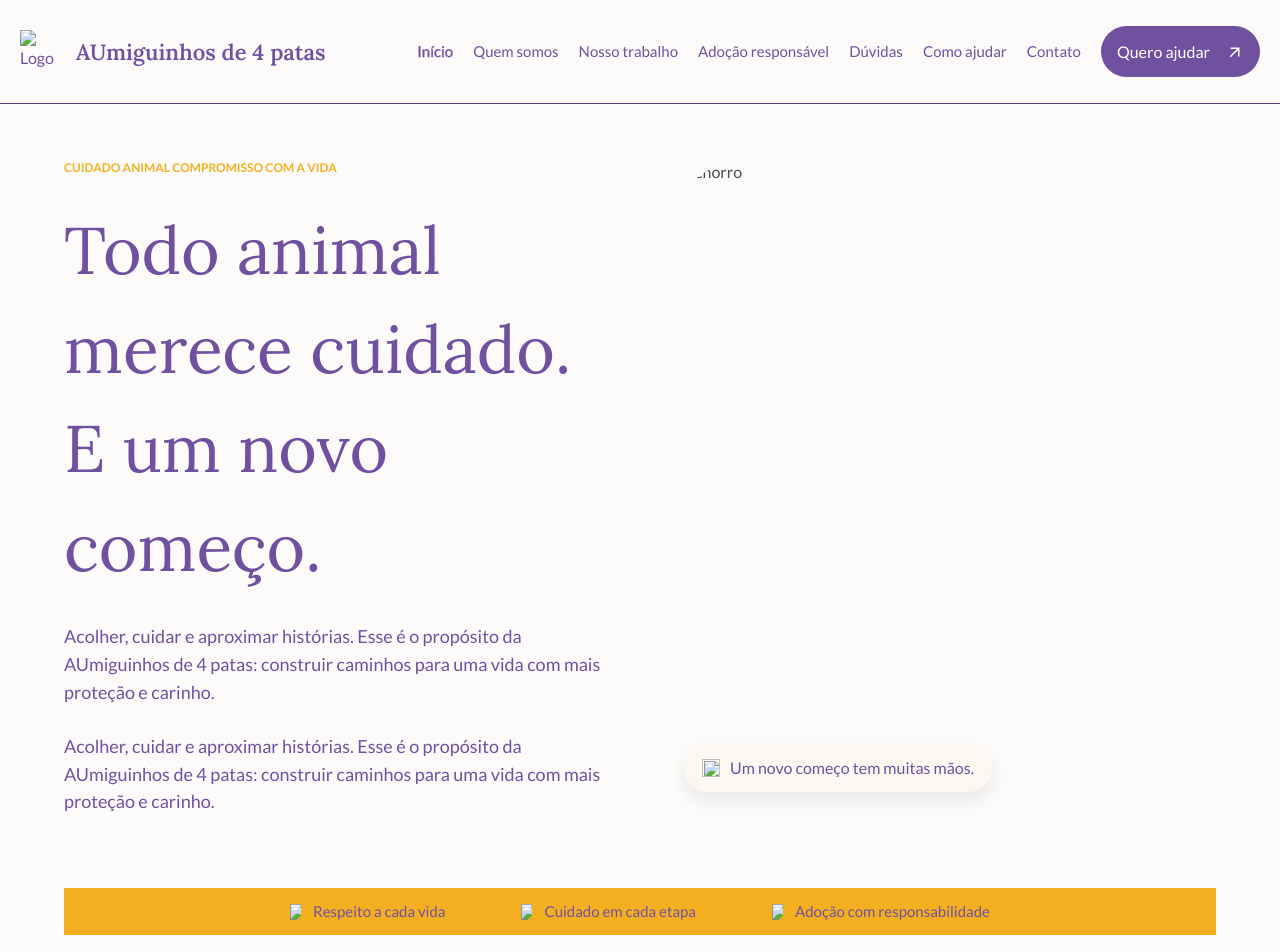
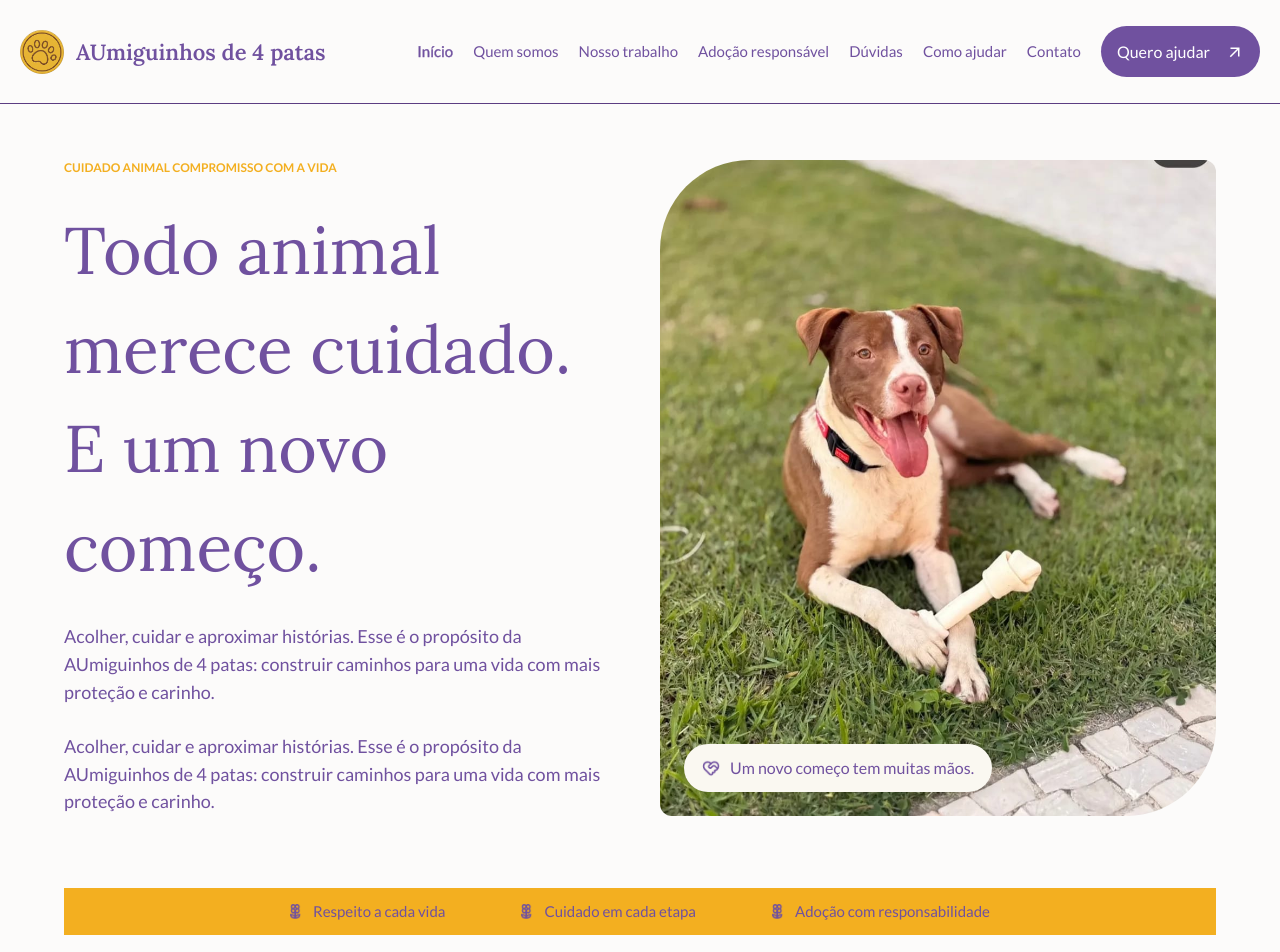
Before and after one commit to De-grao-em-grao/landing-page-ong, a plain HTML site: page index.html in a window 1280 px wide. Shown: the top 952 px of the page. Drawn offline with nearby package versions, Linux system fonts and the light colour scheme.

Commit message:
Atualização das imagens

```diff
--- a/index.html
+++ b/index.html
@@ -14,7 +14,7 @@
   <!-- Navbar -->
   <div class="navbar-container">
     <div class="navbar-logo-container">
-      <img class="rodape_logo" src="moeda_sem_fundo_recortada.png" alt="Logo Aumiguinhos de 4 patas">
+      <img class="rodape_logo" src="Aumiguinhos de 4 patas/moeda_sem_fundo_recortada.png" alt="Logo Aumiguinhos de 4 patas">
       <p class="navbar-logo-text">AUmiguinhos de 4 patas</p>
     </div>
     <nav class="navbar">
@@ -50,9 +50,9 @@
         </p>
       </div>
       <div class="inicio-container-image-wrapper">
-        <img src="cachorro.jpg" alt="Cachorro">
+        <img src="Aumiguinhos de 4 patas/cachorro-scooby.jpg" alt="Cachorro">
         <div class="image-badge-wrapper">
-          <img class="image-badge-image" src="heart-handshake.png" alt="">
+          <img class="image-badge-image" src="Aumiguinhos de 4 patas/heart-handshake.png" alt="">
           <p>Um novo começo tem muitas mãos.</p>
         </div>
       </div>
@@ -60,15 +60,15 @@
 
     <div class="steps-container">
       <div class="step-wrapper">
-        <img class="step-image" src="flower.png">
+        <img class="step-image" src="Aumiguinhos de 4 patas/flower.png">
         <p>Respeito a cada vida</p>
       </div>
       <div class="step-wrapper">
-        <img class="step-image" src="flower.png">
+        <img class="step-image" src="Aumiguinhos de 4 patas/flower.png">
         <p>Cuidado em cada etapa</p>
       </div>
       <div class="step-wrapper">
-        <img class="step-image" src="flower.png">
+        <img class="step-image" src="Aumiguinhos de 4 patas/flower.png">
         <p>Adoção com responsabilidade</p>
       </div>
     </div>
@@ -76,7 +76,7 @@
     <div id="quem-somos" class="quem-somos-container">
 
     <div class="quem-somos-image-wrapper">
-        <img src="cachorro.jpg" alt="Cachorro">
+        <img src="Aumiguinhos de 4 patas/cachorra-princesa.jpg" alt="Cachorra">
     </div>
 
     <div class="quem-somos-container-text-wrapper">
@@ -222,7 +222,7 @@
     <!-- Imagem -->
     <div class="bloco-secao container">
       <div class="container-imagem">
-        <img src="cachorro.jpg" alt="Cachorro caramelo apoiado em uma rede de arame">
+        <img src="Aumiguinhos de 4 patas/cachorra-ritinha.jpg" alt="Cachorra caramelo apoiada em uma rede de arame">
       </div>
       <p class="legenda">
         Um lar é feito de presença, paciência e cuidado.
@@ -340,7 +340,7 @@
 <p> Instagram: <a href="https://www.instagram.com/aumiguinhos.de4patas/" rel="noopener noreferrer" target="_blank">@aumiguinhos.de4patas</a></p>
 </div>
 <div class="rodape_base"> <!-- Parte de baixo do rodapé -->
-<img alt="Logo Aumiguinhos de 4 patas" class="navbar-logo-image" src="moeda_sem_fundo_recortada.png"/>
+<img alt="Logo Aumiguinhos de 4 patas" class="navbar-logo-image" src="Aumiguinhos de 4 patas/moeda_sem_fundo_recortada.png"/>
 <h2 class="rodape_nome_ong">Aumiguinhos de 4 patas</h2>
 <p class="rodape_frase">Respeito à vida. Afeto em cada recomeço.</p>
 <p class="rodape_frase">Projeto conceitual  Aumiguinhos de 4 patas</p>
```
Also changed, not shown: Aumiguinhos de 4 patas/cachorro.jpg (deleted), style.css (line endings or trailing spaces).
